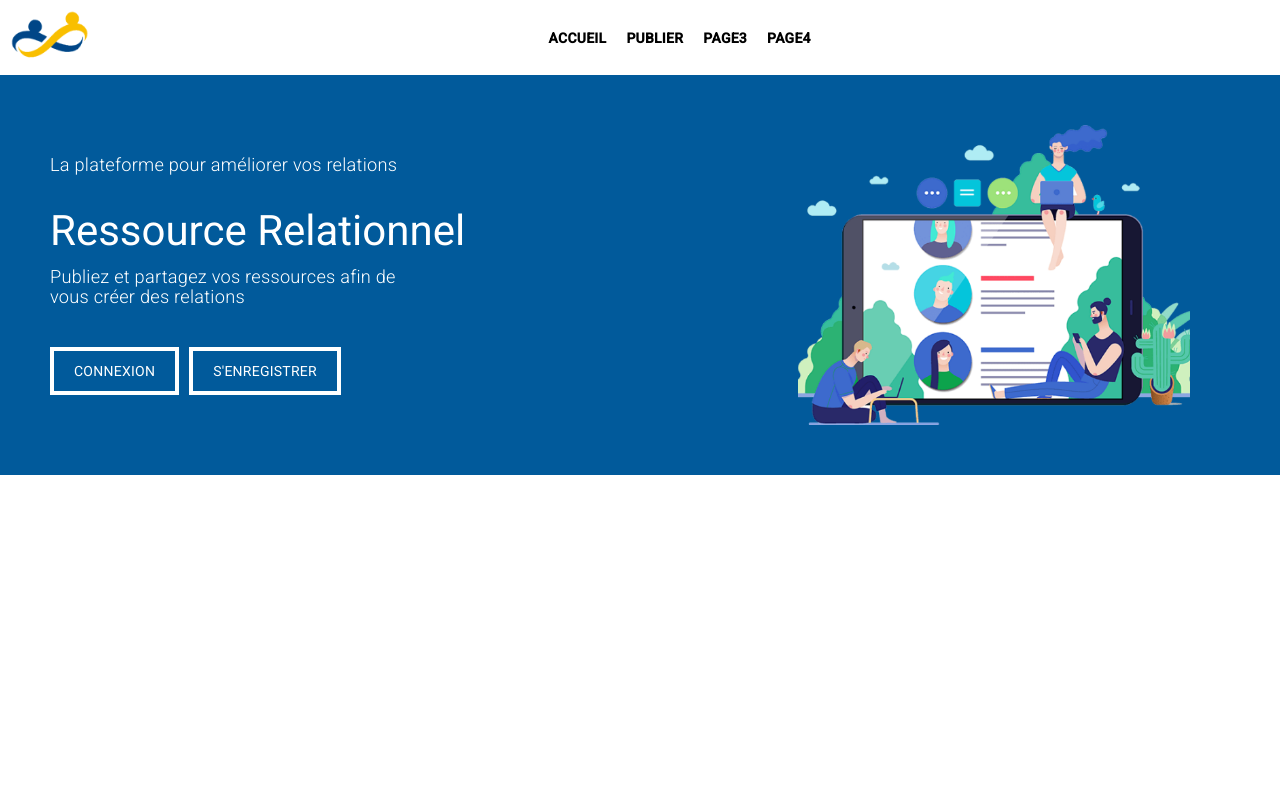
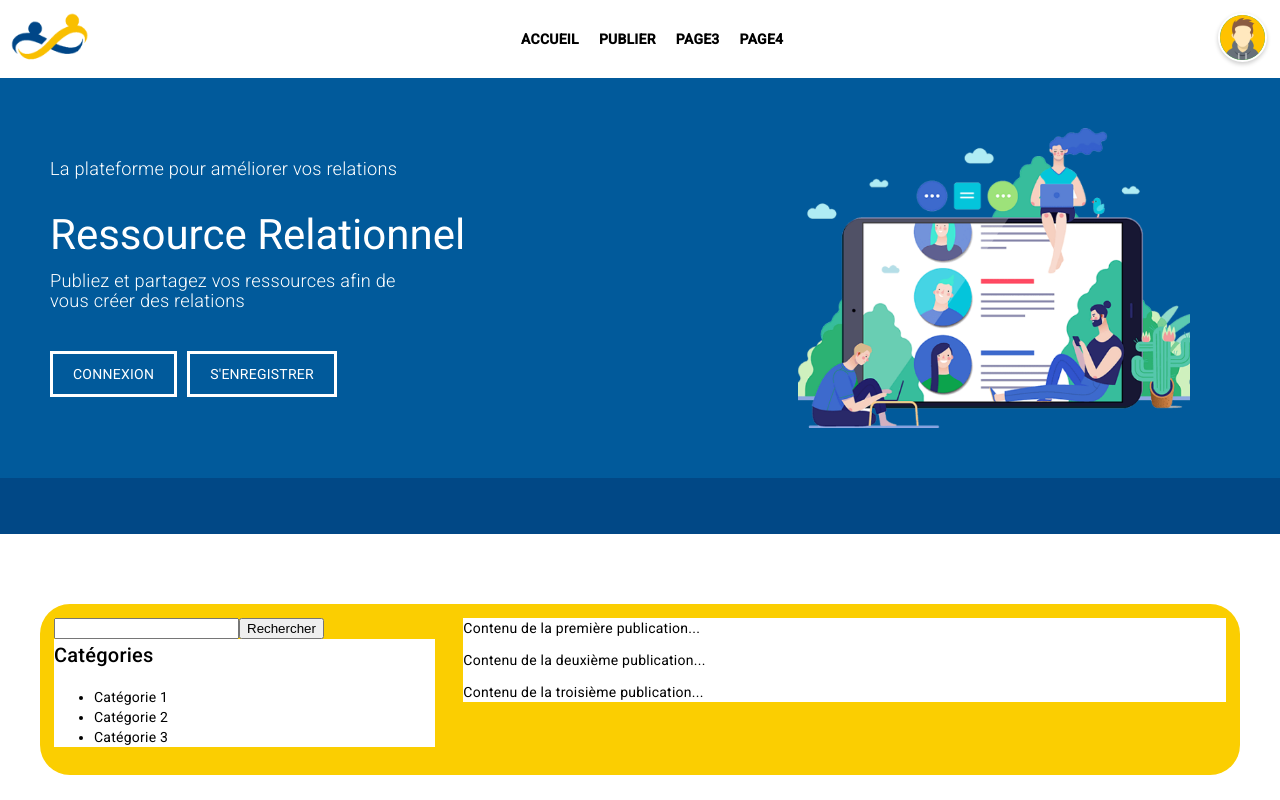
Before and after one commit to Pixuuu/Cube, an Angular app in the folder cube/: page / in a window 1280 px wide. Shown: the top 800 px of the page. Built offline with nearby package versions, Linux system fonts and the light colour scheme.

Commit message:
Index continuation

```diff
--- a/cube/src/app/app.module.ts
+++ b/cube/src/app/app.module.ts
@@ -5,6 +5,7 @@ import { AppRoutingModule } from './app-routing.module';
 import { AppComponent } from './app.component';
 import { BrowserAnimationsModule } from '@angular/platform-browser/animations';
 import { IndexComponent } from './index/index.component';
+import { MatMenuModule } from '@angular/material/menu';
 
 @NgModule({
   declarations: [
@@ -14,7 +15,8 @@ import { IndexComponent } from './index/index.component';
   imports: [
     BrowserModule,
     AppRoutingModule,
-    BrowserAnimationsModule
+    BrowserAnimationsModule,
+    MatMenuModule,
   ],
   providers: [],
   bootstrap: [AppComponent]
--- a/cube/src/app/index/index.component.css
+++ b/cube/src/app/index/index.component.css
@@ -1,5 +1,7 @@
+@import url('https://fonts.googleapis.com/css2?family=Poppins&display=swap');
+
 html{
-
+    font-family: 'Poppins', sans-serif;
 }
 
 nav {
@@ -12,7 +14,32 @@ nav {
   }
 
   .logo img {
+    border: none;
     height: 50px;
+    width: auto;
+  }
+
+  .menu button{
+    border: none !important;
+    background-color: white;
+    text-align: center;
+    padding: 3px;
+  }
+
+
+  button img {
+    display: inline-block;
+    width: 40px;
+    height: 40px;
+    border-radius: 50%;
+    border: 2px solid #fff;
+    background-color: #4CAF50;
+    box-shadow: 0 2px 4px rgba(0, 0, 0, 0.2);
+    cursor: pointer;
+  }
+
+  .menu img{
+    height: 45px;
     width: auto;
   }
 
@@ -74,8 +101,8 @@ nav {
   .button {
     display: inline-block;
     padding: 10px 20px;
+    border: 3px white solid;
     background-color: transparent;
-    border: 4px white solid;
     color: white;
     text-transform: uppercase;
     text-decoration: none;
@@ -90,3 +117,56 @@ nav {
     background-position: center;
     background-repeat: no-repeat;
   }
+
+  .spacer{
+    width: 100%;
+    height: 4em;
+    background-color: #014886;
+  }
+
+  .container {
+    display: flex;
+    flex-wrap: wrap;
+    max-width: 1200px;
+    margin: 5em auto;
+    background-color: #FBCE01;
+    border-radius: 30px;
+    /*box-shadow: #000 5px; à faire*/
+  }
+
+  .cat-menu {
+    background-color: white;
+  }
+
+  .publi-menu{
+    background-color: white;
+  }
+
+  /* Section de la barre de recherche et des catégories */
+  aside {
+    flex: 1;
+    padding: 1em;
+    background-color: transparent;
+  }
+
+  /* Section des publications */
+  article {
+    flex: 2;
+    padding: 1em;
+    background-color: transparent;
+  }
+
+  /* Style pour les titres des sections */
+  h2 {
+    margin-top: 0;
+  }
+
+  footer{
+    width: 100%;
+    height: 10em;
+    display: flex;
+    background-color: #015A9B;
+    justify-content: center;
+    align-items: center;
+    color: white;
+  }
--- a/cube/src/app/index/index.component.html
+++ b/cube/src/app/index/index.component.html
@@ -1,3 +1,12 @@
+<!DOCTYPE html>
+<html lang="fr">
+<head>
+    <meta charset="UTF-8">
+    <meta http-equiv="X-UA-Compatible" content="IE=edge">
+    <meta name="viewport" content="width=device-width, initial-scale=">
+    <title>Cube - Index</title>
+</head>
+<body>
     <nav>
         <div class="logo">
             <img src="assets/logo_small.png" alt="Logo">
@@ -8,8 +17,15 @@
             <li><a href="#">Page3</a></li>
             <li><a href="#">Page4</a></li>
         </ul>
-    <div class="login">
-      <a href="#"><i class="fas fa-user"></i></a>
+        <div class="menu">
+            <button mat-icon-button [matMenuTriggerFor]="menu">
+                <img src="assets/avatar.png" alt="Avatar" [matMenuTriggerFor]="menu">
+            </button>
+            <mat-menu #menu="matMenu" class="customize">
+                <span>Salut à toi Invité001<br></span>
+                <button mat-menu-item>Connexion</button>
+                <button mat-menu-item>Inscription</button>
+            </mat-menu>
         </div>
     </nav>
 
@@ -25,3 +41,35 @@
         </div>
         <div class="slide-image"></div>
     </section>
+    <div class="spacer"></div>
+
+    <div class="container">
+        <aside>
+          <form>
+            <input type="text" id="search" name="search">
+            <input type="submit" value="Rechercher">
+          </form>
+          <div class="cat-menu">
+          <h2>Catégories</h2>
+          <ul>
+            <li>Catégorie 1</li>
+            <li>Catégorie 2</li>
+            <li>Catégorie 3</li>
+          </ul>
+            </div>
+        </aside>
+        <article>
+        <div class="publi-menu">
+          <p>Contenu de la première publication...</p>
+          <p>Contenu de la deuxième publication...</p>
+          <p>Contenu de la troisième publication...</p>
+        </div>
+        </article>
+      </div>
+
+      <footer>
+        <p>© Ministère des Solidarités et de la Santé 2022</p>
+      </footer>
+
+</body>
+</html>
--- a/cube/src/index.html
+++ b/cube/src/index.html
@@ -1,5 +1,5 @@
 <!doctype html>
-<html lang="en">
+<html lang="fr">
 <head>
   <meta charset="utf-8">
   <title>Cube</title>
```
Also changed, not shown: cube/src/app/index/index.component.ts (line endings or trailing spaces), cube/src/assets/avatar.png (added). Lines whose indentation alone changed are shown as unchanged.
